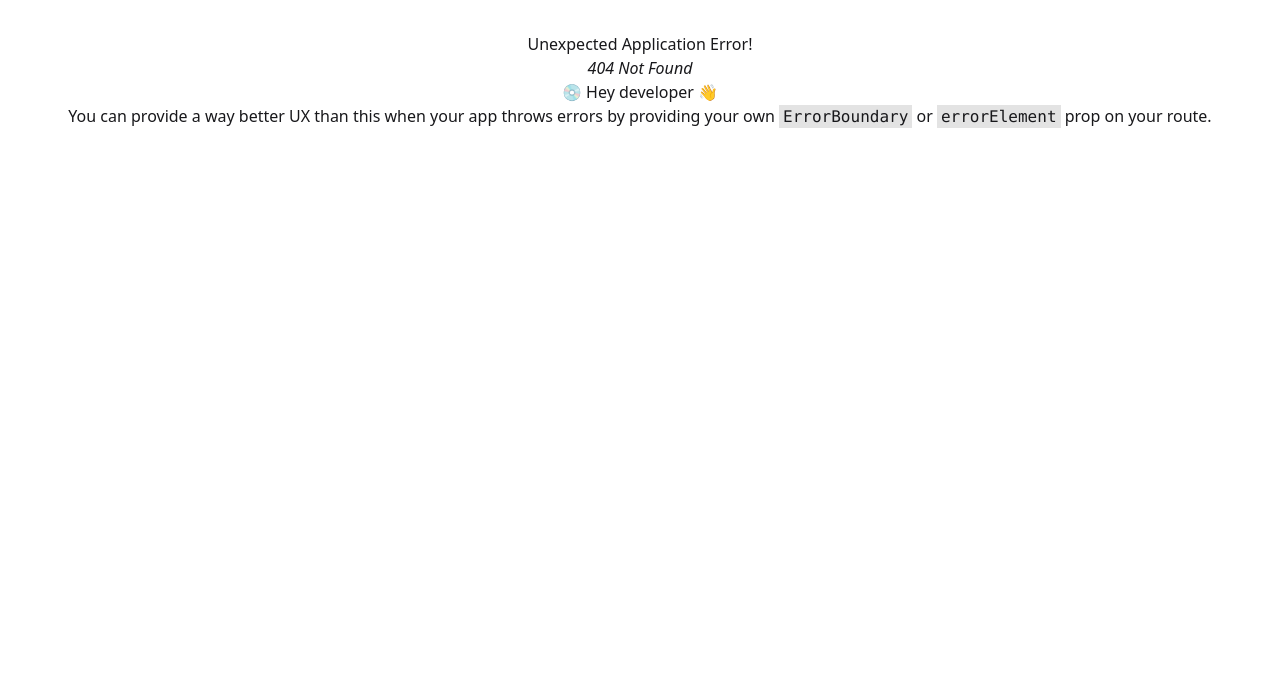
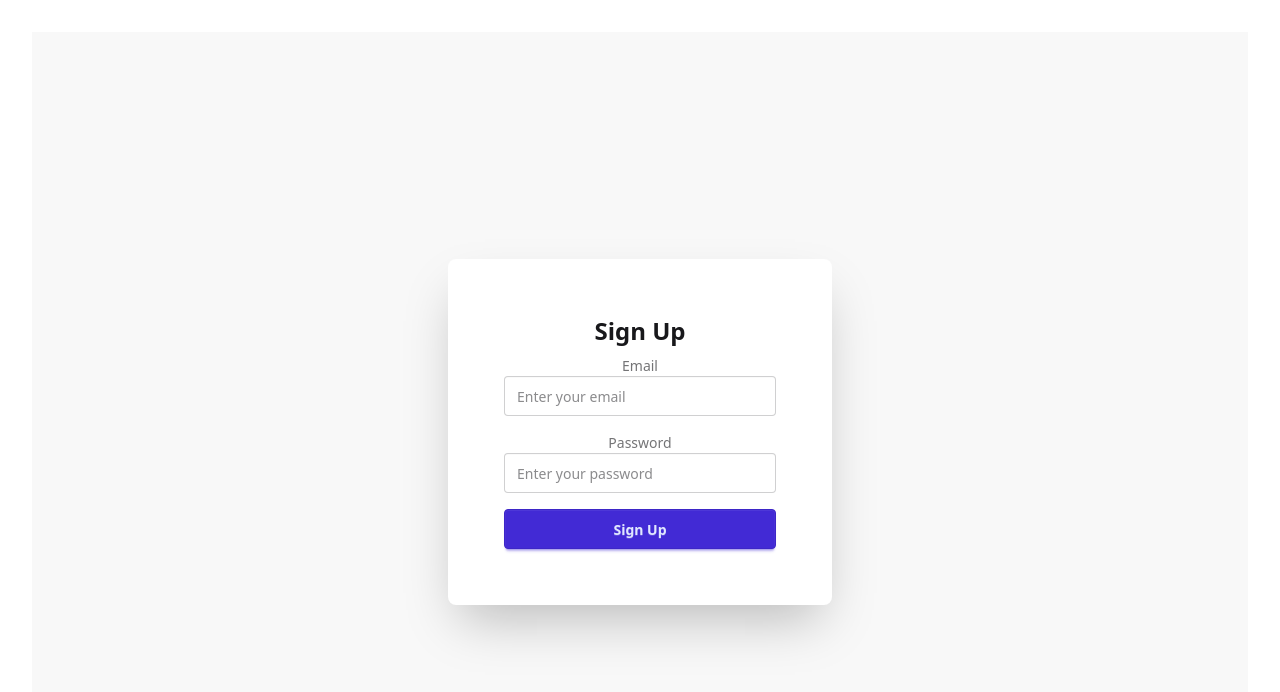
Before and after one commit to mehadishisir/coffee_shop_client, a React (Vite) app: page /signUp in a window 1280 px wide. Before the commit this address had no page. Shown: the top 692 px of the page. Built offline with nearby package versions, Linux system fonts and the light colour scheme.

Commit message:
add signup component

```diff
--- /dev/null
+++ b/src/component/SignUp.jsx
@@ -0,0 +1,49 @@
+import React from "react";
+
+const SignUp = () => {
+  const handleSignUp = (e) => {
+    e.preventDefault();
+    const form = e.target;
+    const formData = new FormData(form);
+    const email = formData.get("email");
+    const password = formData.get("password");
+    console.log(email, password);
+  };
+  return (
+    <div className="min-h-screen flex items-center justify-center bg-base-200">
+      <div className="card w-full max-w-sm shadow-2xl bg-base-100">
+        <div className="card-body">
+          <h2 className="text-2xl font-bold text-center">Sign Up</h2>
+
+          <form onSubmit={handleSignUp} className="space-y-4">
+            <div>
+              <label className="label">Email</label>
+              <input
+                type="email"
+                name="email"
+                placeholder="Enter your email"
+                className="input input-bordered w-full"
+                required
+              />
+            </div>
+
+            <div>
+              <label className="label">Password</label>
+              <input
+                type="password"
+                name="password"
+                placeholder="Enter your password"
+                className="input input-bordered w-full"
+                required
+              />
+            </div>
+
+            <button className="btn btn-primary w-full">Sign Up</button>
+          </form>
+        </div>
+      </div>
+    </div>
+  );
+};
+
+export default SignUp;
--- a/src/main.jsx
+++ b/src/main.jsx
@@ -9,6 +9,7 @@ import Home from "./component/Home.jsx";
 import AddCoffee from "./component/AddCoffee.jsx";
 import CoffeeDetails from "./component/CoffeeDetails.jsx";
 import UpdatedCoffee from "./component/UpdatedCoffee.jsx";
+import SignUp from "./component/SignUp.jsx";
 
 const router = createBrowserRouter([
   {
@@ -34,6 +35,10 @@ const router = createBrowserRouter([
           fetch(`http://localhost:3000/coffees/${params.id}`),
         Component: UpdatedCoffee,
       },
+      {
+        path: "signUp",
+        Component: SignUp,
+      },
     ],
   },
 ]);
```
